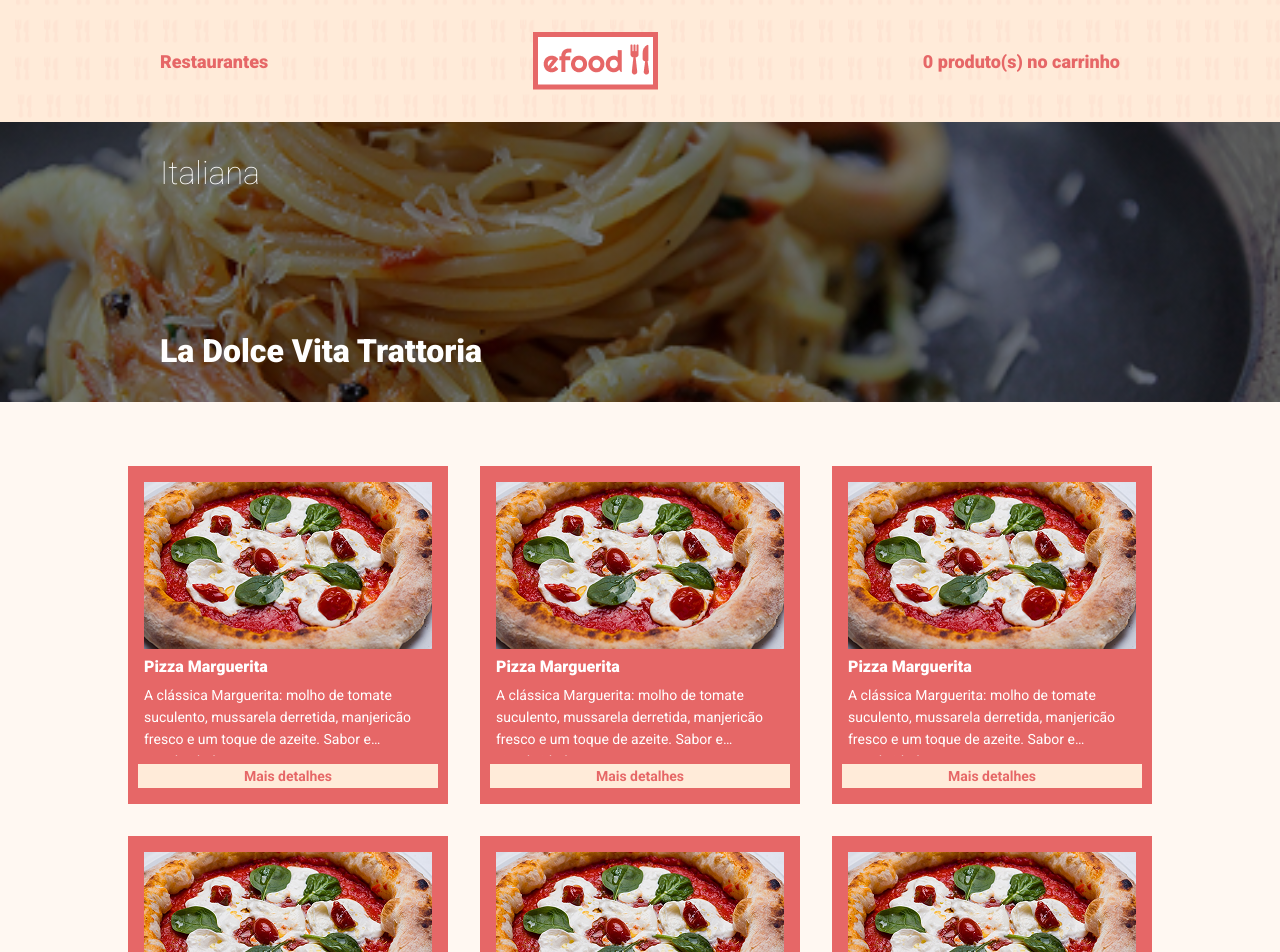
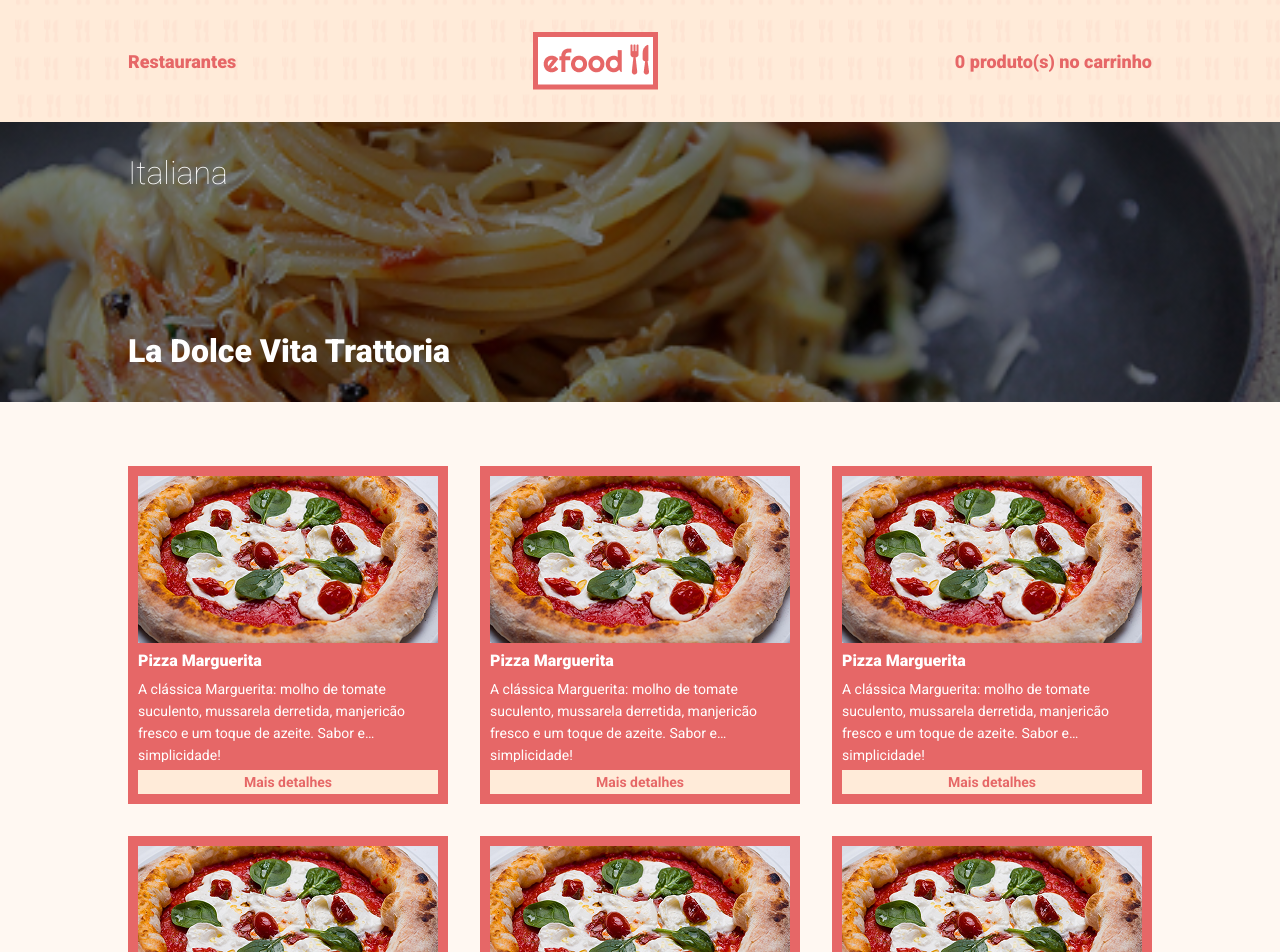
Before and after one commit to LukasMarquess/Efood-Purple, a React (Vite) app: page /perfil/1 in a window 1280 px wide. Shown: the top 952 px of the page. Built offline with nearby package versions, Linux system fonts and the light colour scheme.

Commit message:
Arrumando alinhamento

```diff
--- a/src/components/ProductCard/styles.ts
+++ b/src/components/ProductCard/styles.ts
@@ -4,26 +4,29 @@ import { theme } from '../../styles/theme'
 export const CardContainer = styled.div`
   background-color: ${theme.colors.primary};
   color: ${theme.colors.white};
-  padding: 16px;
+  padding: 10px;
   display: flex;
   flex-direction: column;
-  gap: 0.5rem;
+  gap: 8px;
   width: 320px;
   height: 338px;
   box-sizing: border-box;
   overflow: hidden;
+  align-items: center;
 `
 
 export const ProductImage = styled.img`
-  width: 100%;
+  width: 300px;
   height: 167px;
   object-fit: cover;
+  flex-shrink: 0;
 `
 
 export const Title = styled.h4`
   font-size: 16px;
   font-weight: 900;
   margin-top: 0;
+  width: 300px;
 `
 
 export const Description = styled.p`
@@ -32,6 +35,7 @@ export const Description = styled.p`
   line-height: 22px;
   margin-bottom: 0;
   flex: 1;
+  width: 300px;
   overflow: hidden;
   display: -webkit-box;
   -webkit-line-clamp: 3;
@@ -51,7 +55,6 @@ export const AddButton = styled.button`
   text-align: center;
   box-sizing: border-box;
   margin-top: auto;
-  align-self: center;
   transition: opacity 0.2s;
 
   &:hover {
--- a/src/pages/Perfil/styles.ts
+++ b/src/pages/Perfil/styles.ts
@@ -15,7 +15,7 @@ export const HeaderContent = styled.div`
   width: 100%;
   max-width: 1024px;
   margin: 0 auto;
-  padding: 2rem;
+  padding: 2rem 0;
   display: flex;
   justify-content: space-between;
   align-items: center;
@@ -55,7 +55,7 @@ export const Banner = styled.div<{ $bgImage: string }>`
 export const BannerContent = styled.div`
   max-width: 1024px;
   margin: 0 auto;
-  padding: 2rem;
+  padding: 2rem 0;
   height: 100%;
   display: flex;
   flex-direction: column;
@@ -85,9 +85,13 @@ export const BannerContent = styled.div`
 
 export const MainContainer = styled.main`
   width: 100%;
-  max-width: 1088px;
+  max-width: 1024px;
   margin: 0 auto;
-  padding: 4rem 2rem;
+  padding: 4rem 0;
+
+  @media (max-width: 1024px) {
+    padding: 4rem 2rem;
+  }
 
   @media (max-width: 768px) {
     padding: 2rem 1rem;
@@ -96,17 +100,18 @@ export const MainContainer = styled.main`
 
 export const ProductsGrid = styled.div`
   display: grid;
-  grid-template-columns: repeat(3, 320px);
+  grid-template-columns: repeat(3, 1fr);
   justify-content: center;
-  gap: 2rem;
+  gap: 32px;
 
   @media (max-width: 1024px) {
     grid-template-columns: repeat(2, 320px);
+    gap: 32px;
   }
 
   @media (max-width: 768px) {
     grid-template-columns: 1fr;
-    gap: 1.5rem;
+    gap: 24px;
   }
 `
 export const ModalContainer = styled.div`
```
